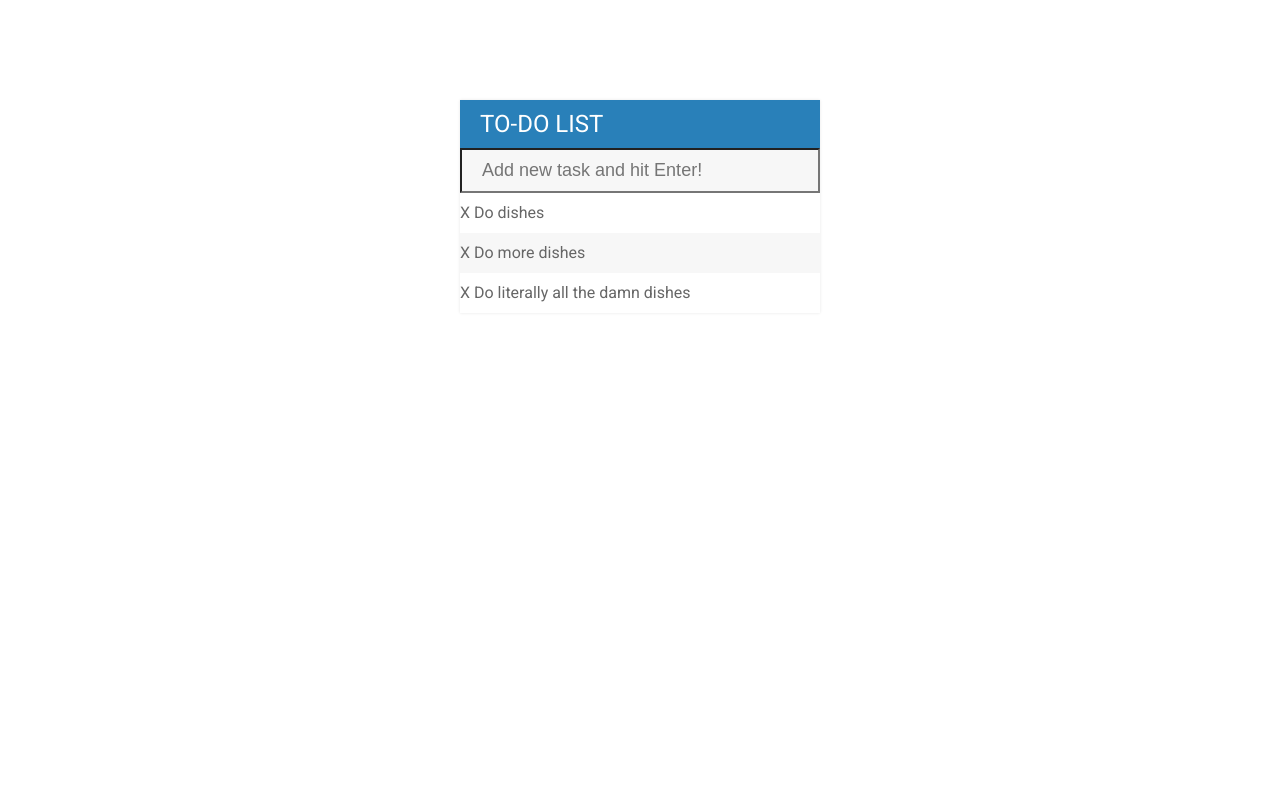
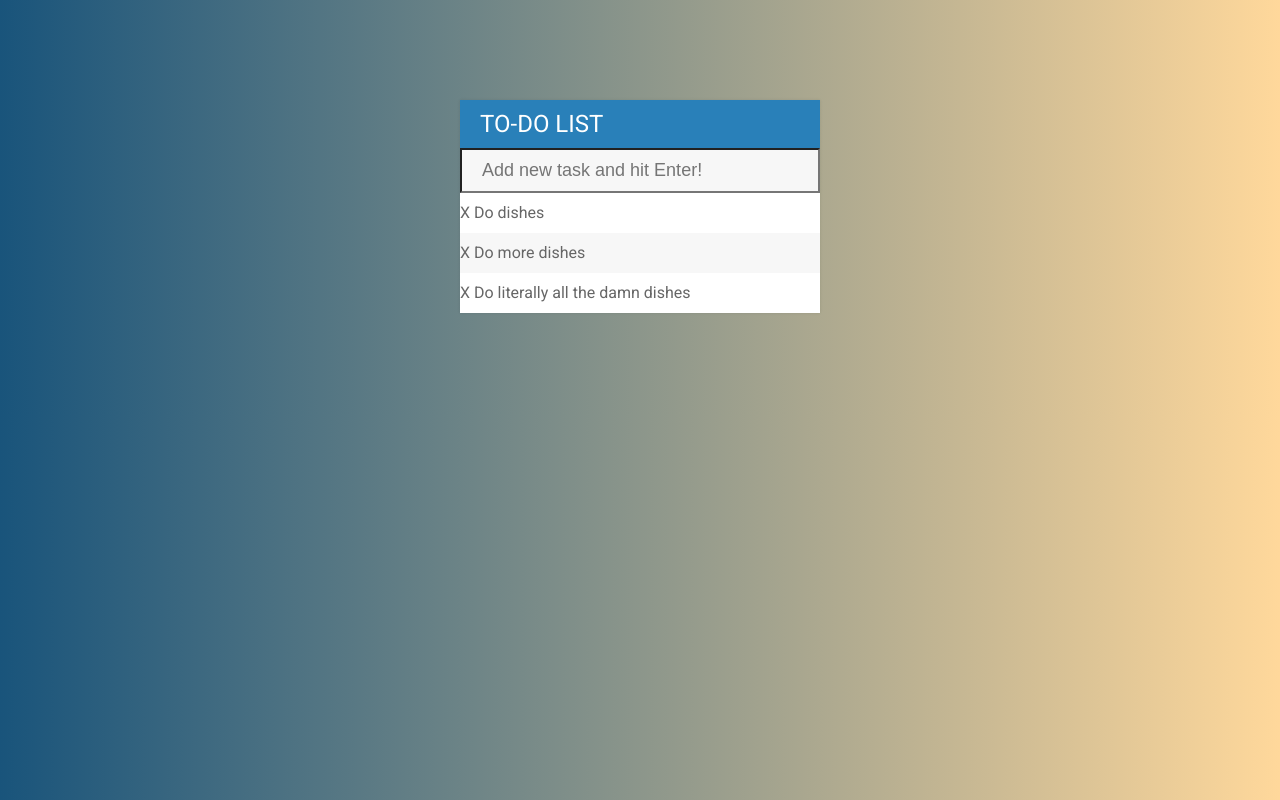
Before and after one commit to lord-of-yoghurt/todo-list-html-css-js-jquery, a plain HTML site: page index.html in a window 1280 px wide. Drawn offline with Linux system fonts and the light colour scheme.

Commit message:
add background gradient

```diff
--- a/assets/css/style.css
+++ b/assets/css/style.css
@@ -1,5 +1,9 @@
 body {
   font-family: 'Roboto', sans-serif;
+  background: #ffd89b;  /* fallback for old browsers */
+  background: -webkit-linear-gradient(to right, #19547b, #ffd89b);  /* Chrome 10-25, Safari 5.1-6 */
+  background: linear-gradient(to right, #19547b, #ffd89b); /* W3C, IE 10+/ Edge, Firefox 16+, Chrome 26+, Opera 12+, Safari 7+ */
+
 }
 
 h1 {
```
